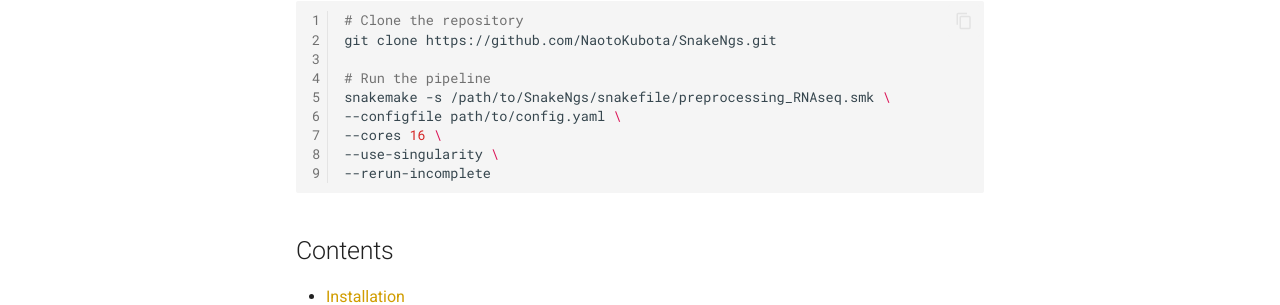
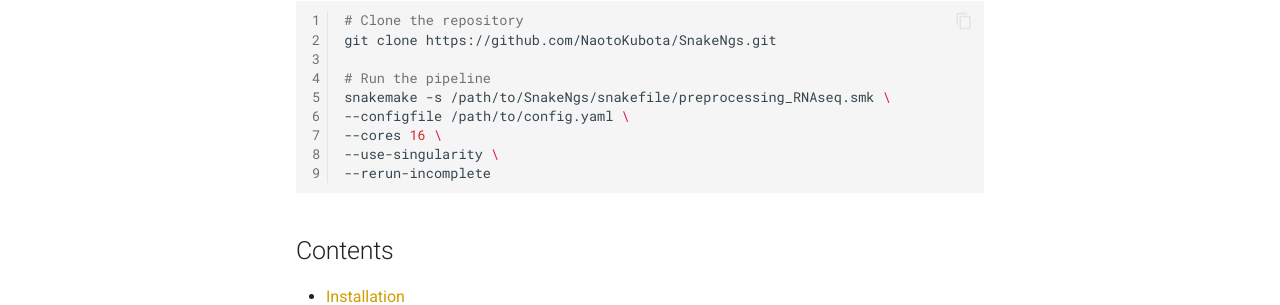
Before and after one commit to NaotoKubota/SnakeNgs, an MkDocs documentation site: the page built from docs/index.md, in a window 1280 px wide and 900 px high. Shown: the part 412-717 px from the top of the window. Built offline with MkDocs 1.6.1 and Material for MkDocs 9.7.7, drawn with Linux system fonts in a browser that asks for light colours; comment, search, counter and statistics services are not loaded.

Commit message:
chore: Update snakemake command options in documentation

```diff
--- a/docs/index.md
+++ b/docs/index.md
@@ -14,7 +14,7 @@
 
 # Run the pipeline
 snakemake -s /path/to/SnakeNgs/snakefile/preprocessing_RNAseq.smk \
---configfile path/to/config.yaml \
+--configfile /path/to/config.yaml \
 --cores 16 \
 --use-singularity \
 --rerun-incomplete
```
Also changed, not shown: README.md (+1 -1 lines).
